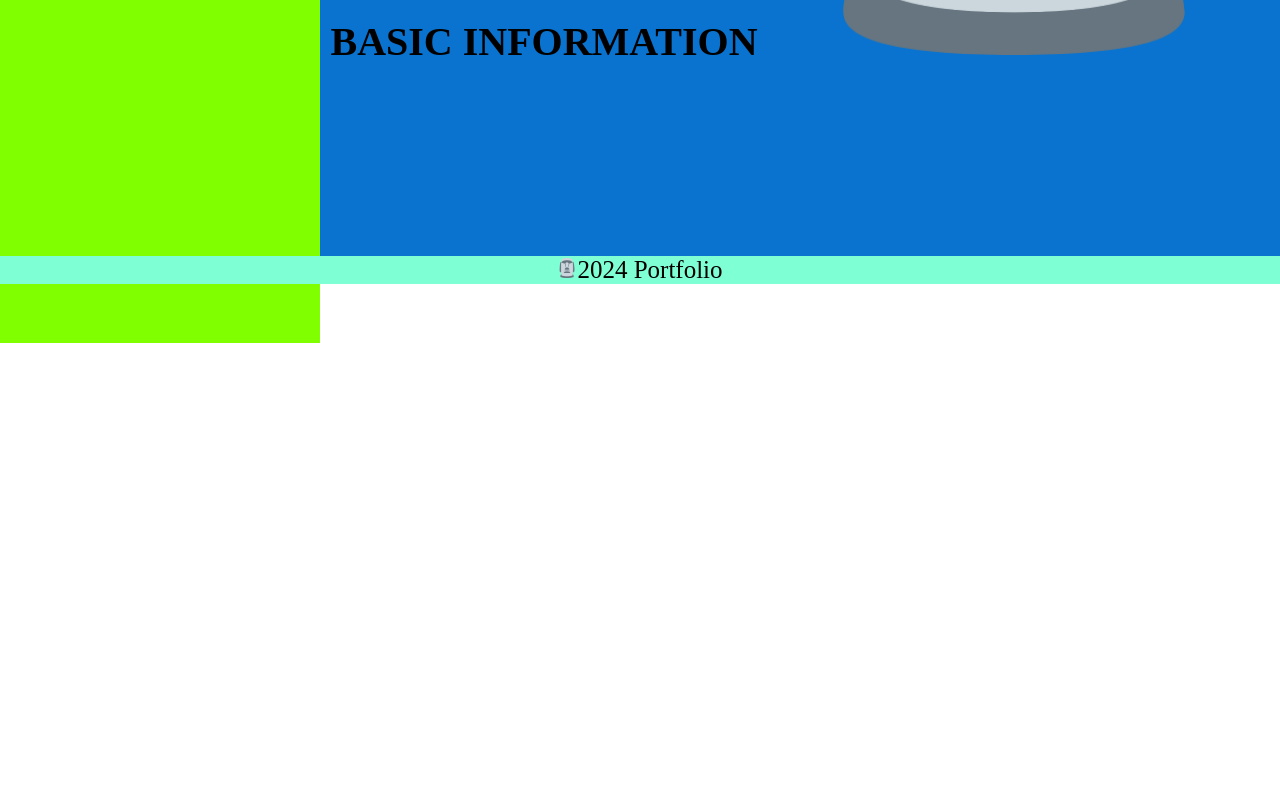
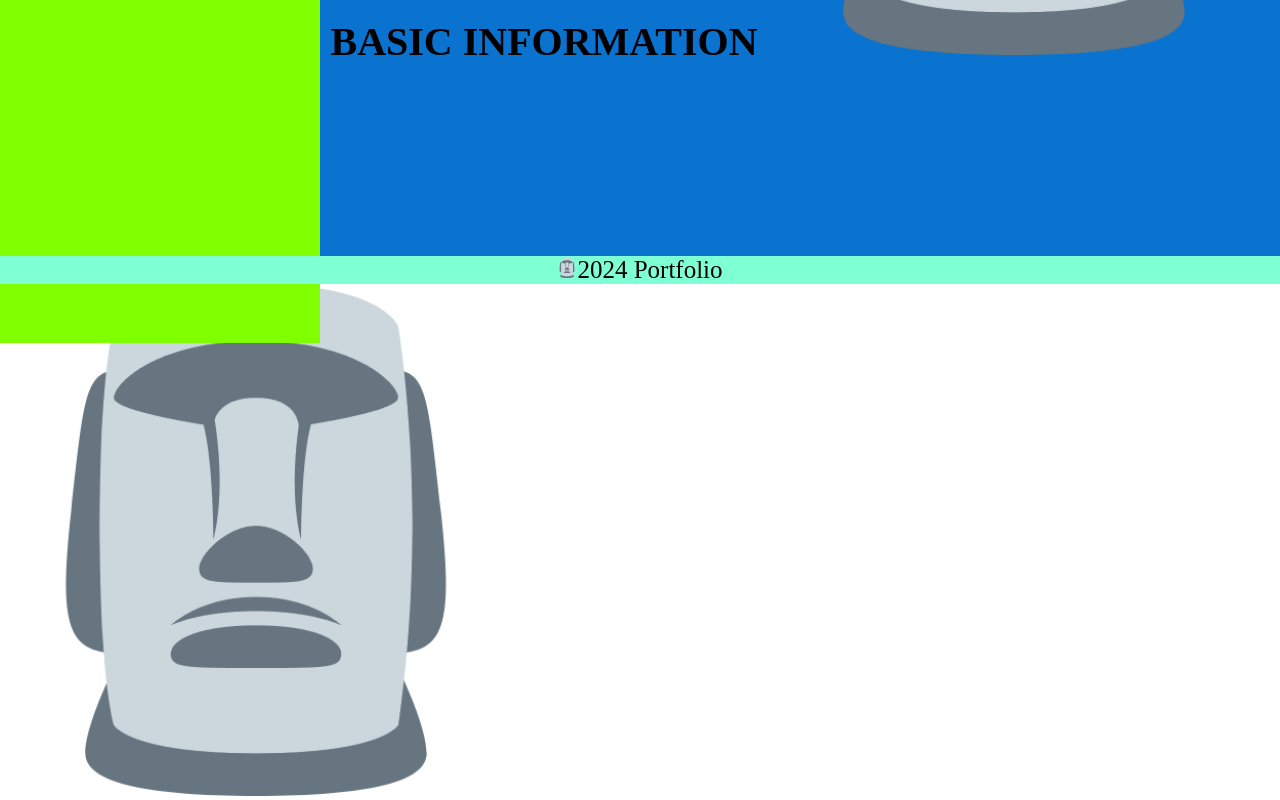
Before and after one commit to cootiekuts/reactjs-portfolio, a React (Vite) app: page / in a window 1280 px wide. Shown: the part 520-1320 px from the top of the page. Before the commit the page ends 804 px from the top, so only its background shows below. Built offline with nearby package versions, Linux system fonts and the light colour scheme.

Commit message:
Update App.jsx

```diff
--- a/src/App.jsx
+++ b/src/App.jsx
@@ -5,6 +5,7 @@ function App() {
   return(
     <>
     <Main/>
+    <img src="src/components/images/ooga.png" />
     </>
   );
 
```
